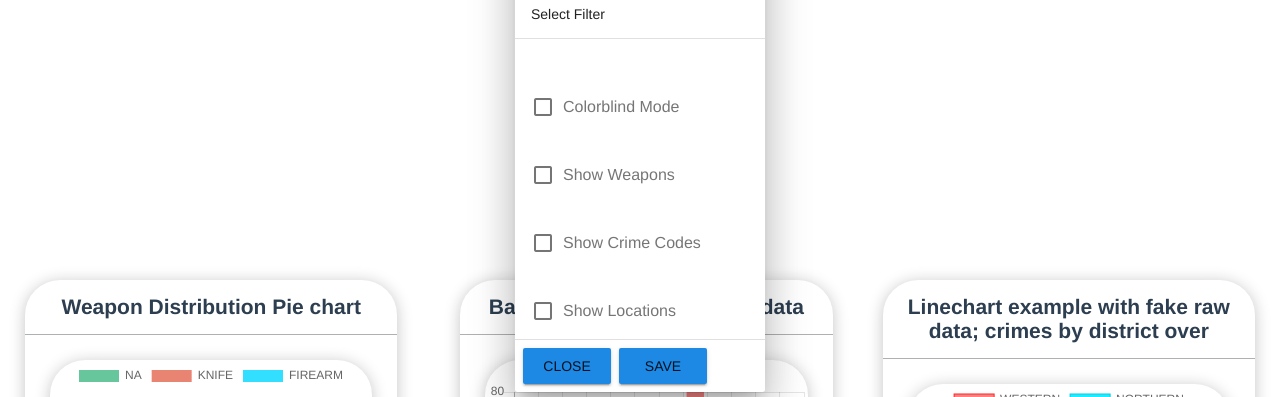
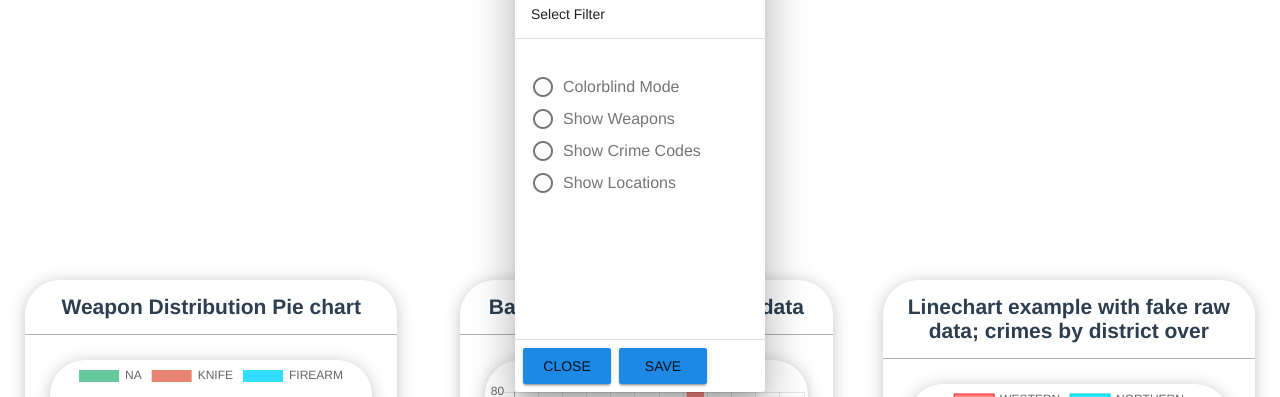
Before and after one commit to benTenure/Team10, a Vue app in the folder frontend/my-project/: page /#/ in a window 1280 px wide. Both pictures are taken after a click on the button "FILTERS". Shown: the part 345-742 px from the top of the page. Built offline with nearby package versions, Linux system fonts and the light colour scheme; what vuelayers would draw is missing.

Commit message:
Maps are exactly where they should be. (except the 3 are on the botom)

```diff
--- a/frontend/my-project/src/components/Home.vue
+++ b/frontend/my-project/src/components/Home.vue
@@ -113,10 +113,10 @@
           <v-divider></v-divider>
           <v-card-text style="height: 300px;">
             <v-radio-group v-model="dialogm1" column>
-              <v-checkbox label="Colorblind Mode" value="colorblind"></v-checkbox>
-              <v-checkbox label="Show Weapons" value="weapons"></v-checkbox>
-              <v-checkbox label="Show Crime Codes" value="crimeCodes"></v-checkbox>
-              <v-checkbox label="Show Locations" value="weapons"></v-checkbox>
+              <v-radio label="Colorblind Mode" value="colorblind"></v-radio>
+              <v-radio label="Show Weapons" value="weapons"></v-radio>
+              <v-radio label="Show Crime Codes" value="crimeCodes"></v-radio>
+              <v-radio label="Show Locations" value="weapons"></v-radio>
             </v-radio-group>
           </v-card-text>
           <v-divider></v-divider>
```
